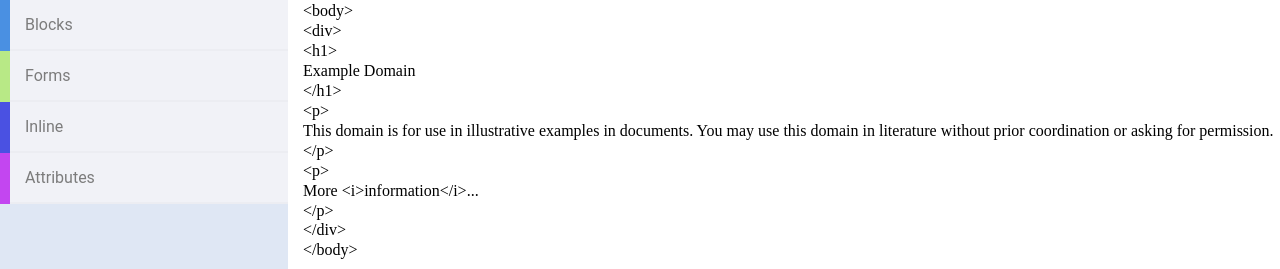
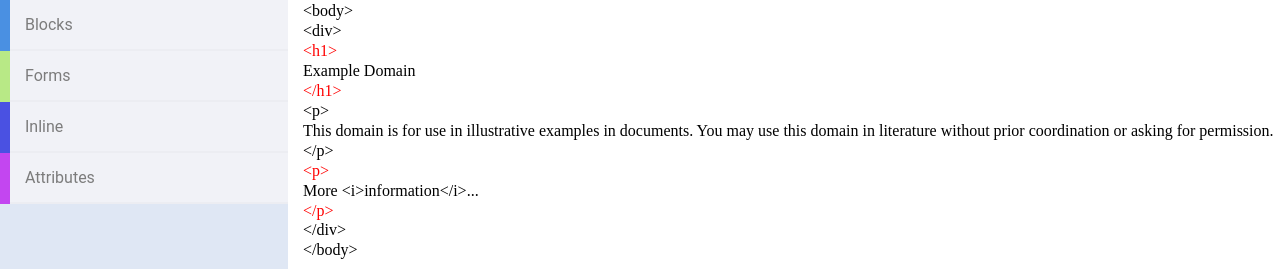
Before and after one commit to France-ioi/visual-html-editor, a React (Create React App) app: page / in a window 1280 px wide. Shown: the top 269 px of the page. Built offline with nearby package versions, Linux system fonts and the light colour scheme.

Commit message:
Refactored renderEditorCode to maintain knowledge of element draggability

```diff
--- a/src/features/editors/VisualHTMLEditor.css
+++ b/src/features/editors/VisualHTMLEditor.css
@@ -21,3 +21,7 @@
 /*.line-content {*/
 /*    display: table-cell;*/
 /*}*/
+
+.unlocked {
+    color: red;
+}
--- a/src/features/editors/VisualHTMLEditor.tsx
+++ b/src/features/editors/VisualHTMLEditor.tsx
@@ -16,37 +16,48 @@ function VisualHTMLEditor(props: InitialEditorState) {
     br: string
   }
 
+  interface EditorCodeSegment {
+    type: string,
+    value: string,
+    fullValue: string,
+    pos?: number
+    locked: boolean
+  }
+
+  type EditorCode = Array<EditorCodeSegment>
+
   function renderEditorCode(locked: CodeSegments, unlocked: CodeSegments) {
-    let editorCode: CodeSegments = locked.map((seg: CodeSegment) => seg)
+    let editorCode: EditorCode = locked.map((seg: CodeSegment) => ({...seg, locked: true}))
     unlocked.forEach((seg: CodeSegment) => {
-      editorCode.splice(seg.pos!, 0, seg)
+      editorCode.splice(seg.pos!, 0, {...seg, locked: false})
     })
     let codeToDisplay: Array<JsxElementWithLinebreaks> = []
     let prevWasBlock = true
-    editorCode.forEach((seg: CodeSegment) => {
+    editorCode.forEach((seg: EditorCodeSegment) => {
       if (indentify(seg.value)) { // If is block element
         if (prevWasBlock) { // If is block and previous was block (new line br at end)
           codeToDisplay.push(
             {
-              jsx: <span>{seg.fullValue}</span>,
+              jsx: <span className={seg.locked ? '' : 'unlocked'}>{seg.fullValue}</span>,
               br: 'end'
             }
           )
         } else { // Is block but previous is inline (new line br both sides)
           codeToDisplay.push({
-            jsx: <span>{seg.fullValue}</span>,
+            jsx: <span className={seg.locked ? '' : 'unlocked'}>{seg.fullValue}</span>,
             br: 'both'
           })
         }
         prevWasBlock = true
       } else { // If is not block element
         codeToDisplay.push({
-          jsx: <span>{seg.fullValue}</span>,
+          jsx: <span className={seg.locked ? '' : 'unlocked'}>{seg.fullValue}</span>,
           br: 'none'
         })
         prevWasBlock = false
       }
     })
+    console.log(editorCode)
     return codeToDisplay
   }
 
```
